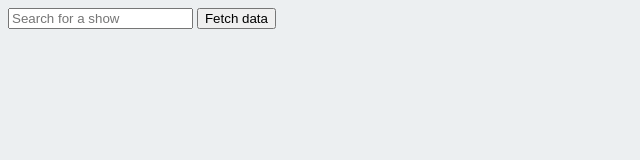
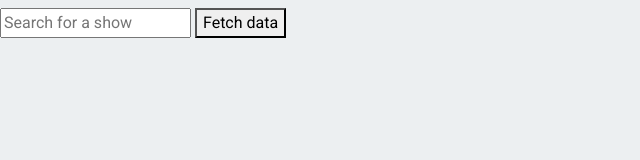
Before and after one commit to Lagipp/IntroToWebProgr-week4, a website built with Parcel: page index.html in a window 1280 px wide. Shown: the whole page, without its empty margins (0-640 px from the left). Built offline with nearby package versions, Linux system fonts and the light colour scheme.

Commit message:
exercise 5 complete?

```diff
--- a/index.html
+++ b/index.html
@@ -7,14 +7,18 @@
     <link rel="preconnect" href="https://fonts.googleapis.com">
     <link rel="preconnect" href="https://fonts.gstatic.com" crossorigin>
     <link href="https://fonts.googleapis.com/css2?family=Roboto&display=swap" rel="stylesheet">
+    <link href="https://cdn.jsdelivr.net/npm/bootstrap@5.2.3/dist/css/bootstrap.min.css" rel="stylesheet" integrity="sha384-rbsA2VBKQhggwzxH7pPCaAqO46MgnOM80zW1RWuH61DGLwZJEdK2Kadq2F9CUG65" crossorigin="anonymous">
   </head>
 
   <body>
-    <form action="">
-      <input type="text" id="input-show" placeholder="Search for a show"></input>
-      <button type="submit" id="submit-data">Fetch data</button>
-    </form>
+    <nav class="navbar">
+      <form action="">
+        <input type="text" id="input-show" placeholder="Search for a show"></input>
+        <button type="submit" id="submit-data">Fetch data</button>
+      </form>
+    </nav>
     <div class="showsList"></div>
     <script src="src/index.js" defer></script>
+    <script src="https://cdn.jsdelivr.net/npm/bootstrap@5.2.3/dist/js/bootstrap.bundle.min.js" integrity="sha384-kenU1KFdBIe4zVF0s0G1M5b4hcpxyD9F7jL+jjXkk+Q2h455rYXK/7HAuoJl+0I4" crossorigin="anonymous"></script>
   </body>
 </html>
```
